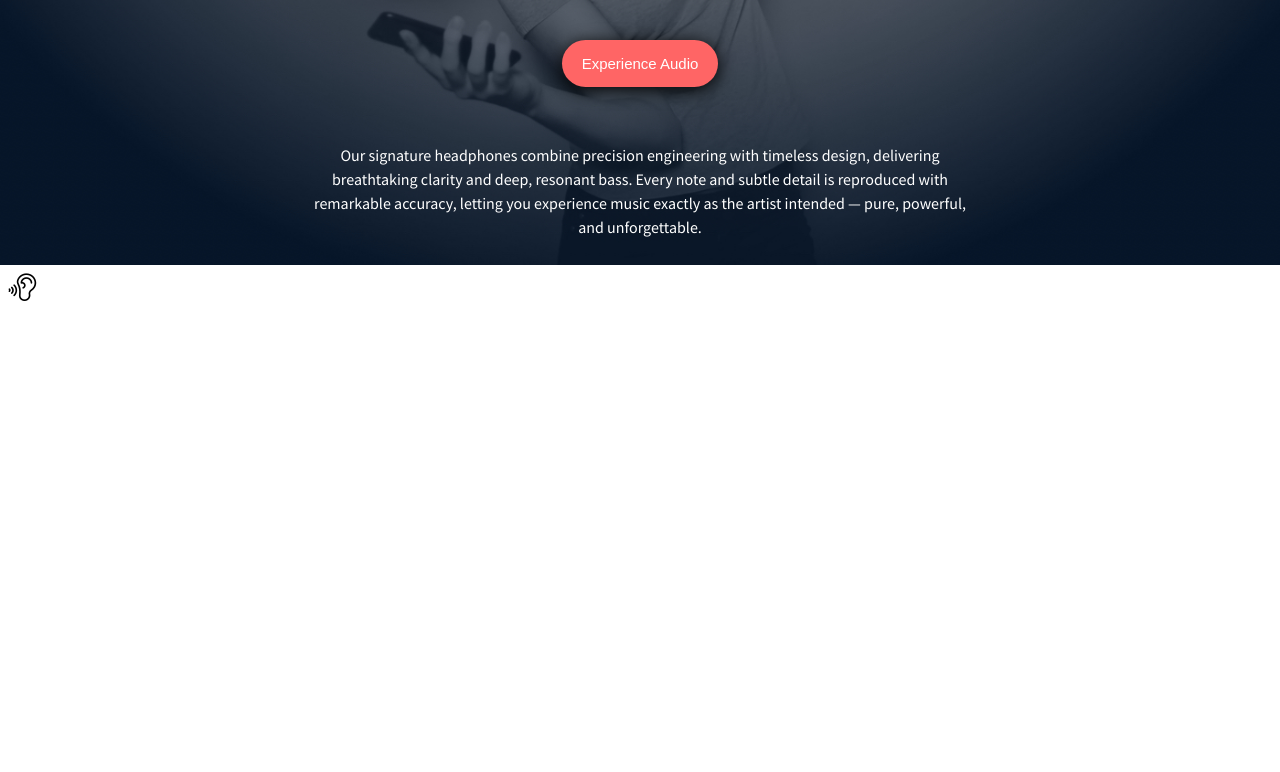
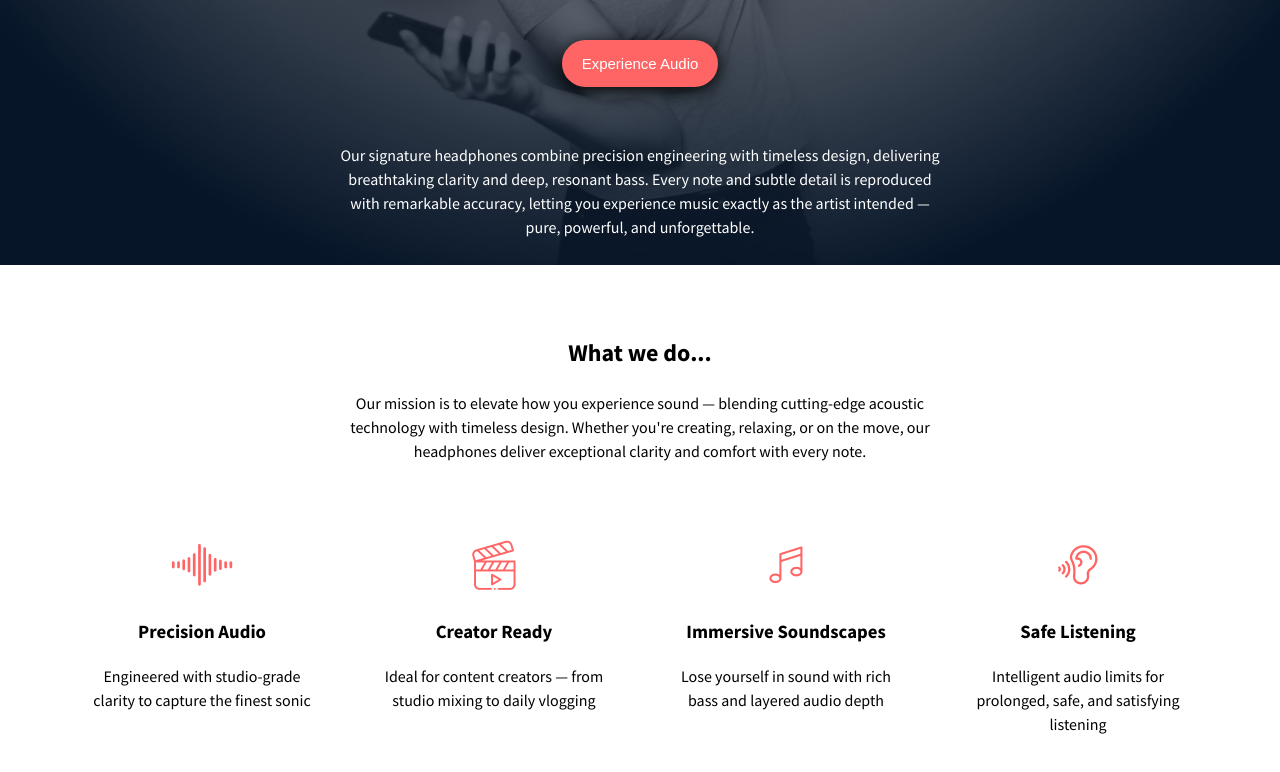
Before and after one commit to Mwandii/alx_html_css, a plain HTML site: page headphones/1-index.html in a window 1280 px wide. Shown: the part 364-1136 px from the top of the page. Before the commit the page ends 800 px from the top, so only its background shows below. Drawn offline with Linux system fonts and the light colour scheme; files whose address does not match are found by name.

Commit message:
worked on what we do section

```diff
--- a/headphones/1-index.html
+++ b/headphones/1-index.html
@@ -36,7 +36,42 @@
             </div>
         </section>
     </section>
-    <span class="holberton_school-icon-ic_hearing"></span>
+    <section class="about">
+        <div class="about-title">
+            <h2>What we do...</h2>
+            <p>Our mission is to elevate how you experience sound — blending cutting-edge acoustic technology with timeless design. Whether you're creating, relaxing, or on the move, our headphones deliver exceptional clarity and comfort with every note.</p>
+        </div>
+        <div class="about-icons">
+            <div>
+                <span class="holberton_school-icon-ic_sound"></span>
+                <div class="about-text">
+                    <h3>Precision Audio</h3>
+                    <p>Engineered with studio-grade clarity to capture the finest sonic</p>
+                </div>
+            </div>
+            <div>
+                <span class="holberton_school-icon-ic_video"></span>
+                <div class="about-text">
+                    <h3>Creator Ready</h3>
+                    <p>Ideal for content creators — from studio mixing to daily vlogging</p>
+                </div>
+            </div>
+            <div>
+                <span class="holberton_school-icon-ic_music"></span>
+                <div class="about-text">
+                    <h3>Immersive Soundscapes</h3>
+                    <p>Lose yourself in sound with rich bass and layered audio depth</p>
+                </div>
+            </div>
+            <div>
+                <span class="holberton_school-icon-ic_hearing"></span>
+                <div class="about-text">
+                    <h3>Safe Listening</h3>
+                    <p>Intelligent audio limits for prolonged, safe, and satisfying listening</p>
+                </div>
+            </div>
+        </div>
+    </section>
     </main>
 </body>
 </html>
--- a/headphones/1-style.css
+++ b/headphones/1-style.css
@@ -48,9 +48,9 @@ header {
     display: flex;
     flex-wrap: wrap;
     flex-direction: column;
-    max-width: 60%;
     margin: auto;
     color: white;
+    padding: 0 10px;
 }
 
 #hero-title {
@@ -88,10 +88,58 @@ button {
 .hero-text {
     text-align: center;
     line-height: 1.5;
-    padding: 10px 50px;
+    padding: 10px 10px;
 }
 
+@media screen and (min-width: 540px) {
+    .hero-text {
+        max-width: 600px;
+        margin: 0 auto;
+    }
+}
 
-.holberton_school-icon-ic_hearing {
-    font-size: 45px;
+.about {
+    line-height: 1.5;
 }
+
+.about-title {
+    text-align: center;
+    margin: 50px auto;
+    padding: 0 8px;
+}
+
+@media screen and (min-width: 540px) {
+    .about-title {
+        max-width: 600px;
+        margin: 70px auto;
+    }
+}
+
+.about-icons {
+  display: grid;
+  grid-template-columns: repeat(4, 1fr);
+  gap: 2rem;
+  text-align: center;
+  margin: 4rem 4.5rem 3rem 4.5rem;
+}
+
+.about-text {
+    padding: 0 10px;
+}
+
+.about-icons span {
+    color: var(--button-color);
+    font-size: 4rem;
+}
+
+@media (max-width: 1023px) {
+  .about-icons {
+    grid-template-columns: repeat(2, 1fr);
+  }
+}
+
+@media (max-width: 767px) {
+  .about-icons {
+    grid-template-columns: 1fr;
+  }
+}
```
